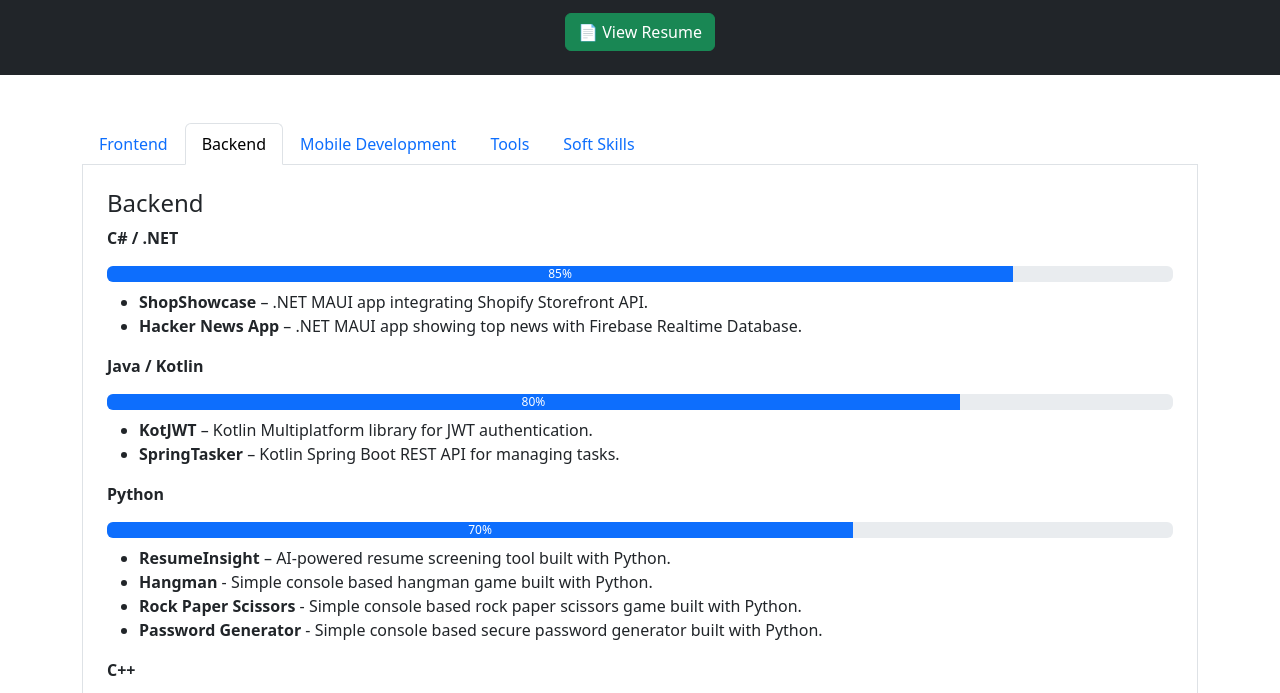
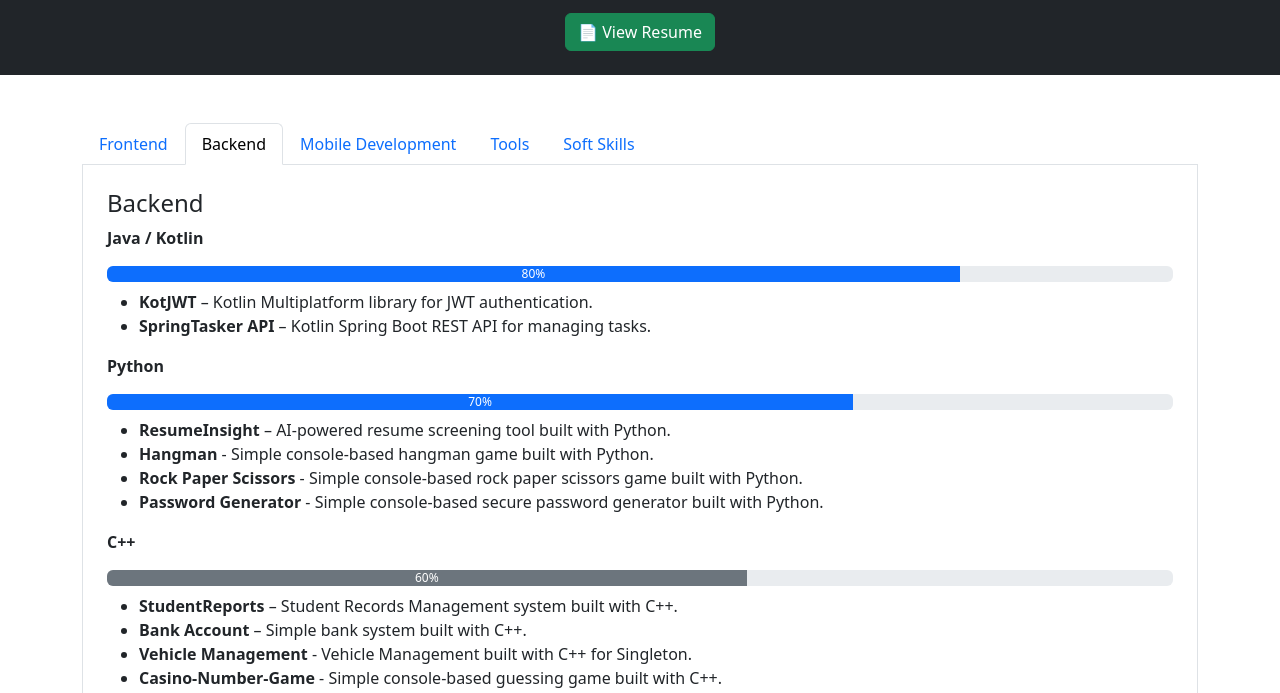
Before and after one commit to iNoles/SkillSet, a plain HTML site: page index.html in a window 1280 px wide. Both pictures are taken after a click on the tab "Backend". Shown: the part 107-800 px from the top of the page. Drawn offline with nearby package versions, Linux system fonts and the light colour scheme.

Commit message:
Update index.html

```diff
--- a/index.html
+++ b/index.html
@@ -65,27 +65,20 @@
     <div class="tab-pane fade" id="backend" role="tabpanel" aria-labelledby="backend-tab">
       <h4>Backend</h4>
 
-      <p><strong>C# / .NET</strong></p>
-      <div class="progress mb-2"><div class="progress-bar bg-primary" style="width: 85%;">85%</div></div>
-      <ul>
-        <li><strong>ShopShowcase</strong> – .NET MAUI app integrating Shopify Storefront API.</li>
-        <li><strong>Hacker News App</strong> – .NET MAUI app showing top news with Firebase Realtime Database.</li>
-      </ul>
-
       <p><strong>Java / Kotlin</strong></p>
       <div class="progress mb-2"><div class="progress-bar bg-primary" style="width: 80%;">80%</div></div>
       <ul>
         <li><strong>KotJWT</strong> – Kotlin Multiplatform library for JWT authentication.</li>
-        <li><strong>SpringTasker</strong> – Kotlin Spring Boot REST API for managing tasks.</li>
+        <li><strong>SpringTasker API</strong> – Kotlin Spring Boot REST API for managing tasks.</li>
       </ul>
 
     <p><strong>Python</strong></p>
       <div class="progress mb-2"><div class="progress-bar bg-primary" style="width: 70%;">70%</div></div>
       <ul>
         <li><strong>ResumeInsight</strong> – AI-powered resume screening tool built with Python.</li>
-        <li><strong>Hangman</strong> - Simple console based hangman game built with Python.</li>
-        <li><strong>Rock Paper Scissors</strong> - Simple console based rock paper scissors game built with Python.</li>
-        <li><strong>Password Generator</strong> - Simple console based secure password generator built with Python.</li>
+        <li><strong>Hangman</strong> - Simple console-based hangman game built with Python.</li>
+        <li><strong>Rock Paper Scissors</strong> - Simple console-based rock paper scissors game built with Python.</li>
+        <li><strong>Password Generator</strong> - Simple console-based secure password generator built with Python.</li>
       </ul>
 
       <p><strong>C++</strong></p>
@@ -94,14 +87,14 @@
         <li><strong>StudentReports</strong> – Student Records Management system built with C++.</li>
         <li><strong>Bank Account</strong> – Simple bank system built with C++.</li>
         <li><strong>Vehicle Management</strong> - Vehicle Management built with C++ for Singleton.</li>
-        <li><strong>Casino-Number-Game</strong> - Simple console based guessing game built with C++.</li>
+        <li><strong>Casino-Number-Game</strong> - Simple console-based guessing game built with C++.</li>
       </ul>
 
       <p><strong>C</strong></p>
       <div class="progress mb-2"><div class="progress-bar bg-warning" style="width: 40%;">40%</div></div>
       <ul>
-        <li><strong>Tic-Tac-Toe</strong> – Simple console based tic tac toe game built with C.</li>
-        <li><strong>Fibonacci</strong> - Simple console based Fibonacci built with C.</li>
+        <li><strong>Tic-Tac-Toe</strong> – Simple console-based tic tac toe game built with C.</li>
+        <li><strong>Fibonacci</strong> - Simple console-based Fibonacci built with C.</li>
       </ul>
 
       <p><strong>Rust</strong></p>
@@ -120,8 +113,9 @@
       <div class="progress mb-2"><div class="progress-bar" style="width: 85%;">85%</div></div>
       <ul>
         <li><strong>ShopShowcase</strong> – .NET MAUI app integrating Shopify Storefront API.</li>
-        <li><strong>Hacker News App</strong> – .NET MAUI app showing top news with Firebase Realtime Database.</li>
+        <li><strong>Hacker News</strong> – .NET MAUI app showing top news with Firebase Realtime Database.</li>
         <li><strong>PawPal</strong> - .NET MAUI app to manage pets and tasks with offline storage.</li>
+        <li><strong>TipMate</strong> - .NET MAUI app to calculate tips, split bills, and round totals with ease.</li>
       </ul>
 
       <p><strong>Dart & Flutter</strong></p>
@@ -176,7 +170,7 @@
 
       <p><span class="badge bg-info text-dark me-2 mb-2">Problem Solving</span></p>
       <ul>
-        <li>Debugged and optimized performance in the Lifeguard Times app using OkHttp metrics.</li>
+        <li>Debugged and optimized the Lifeguard Times app performance using OkHttp metrics.</li>
       </ul>
     </div>
   </div>
```
